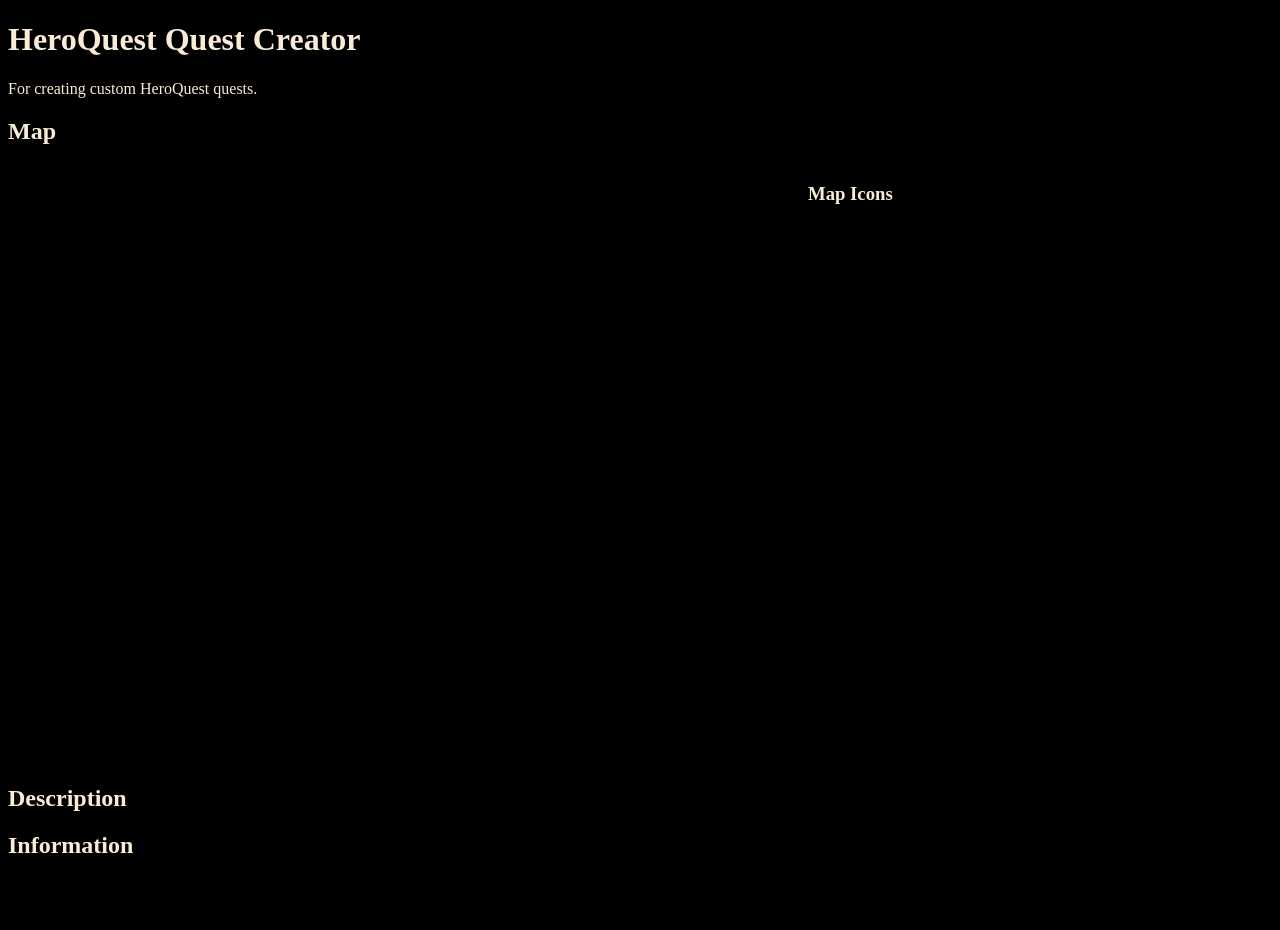
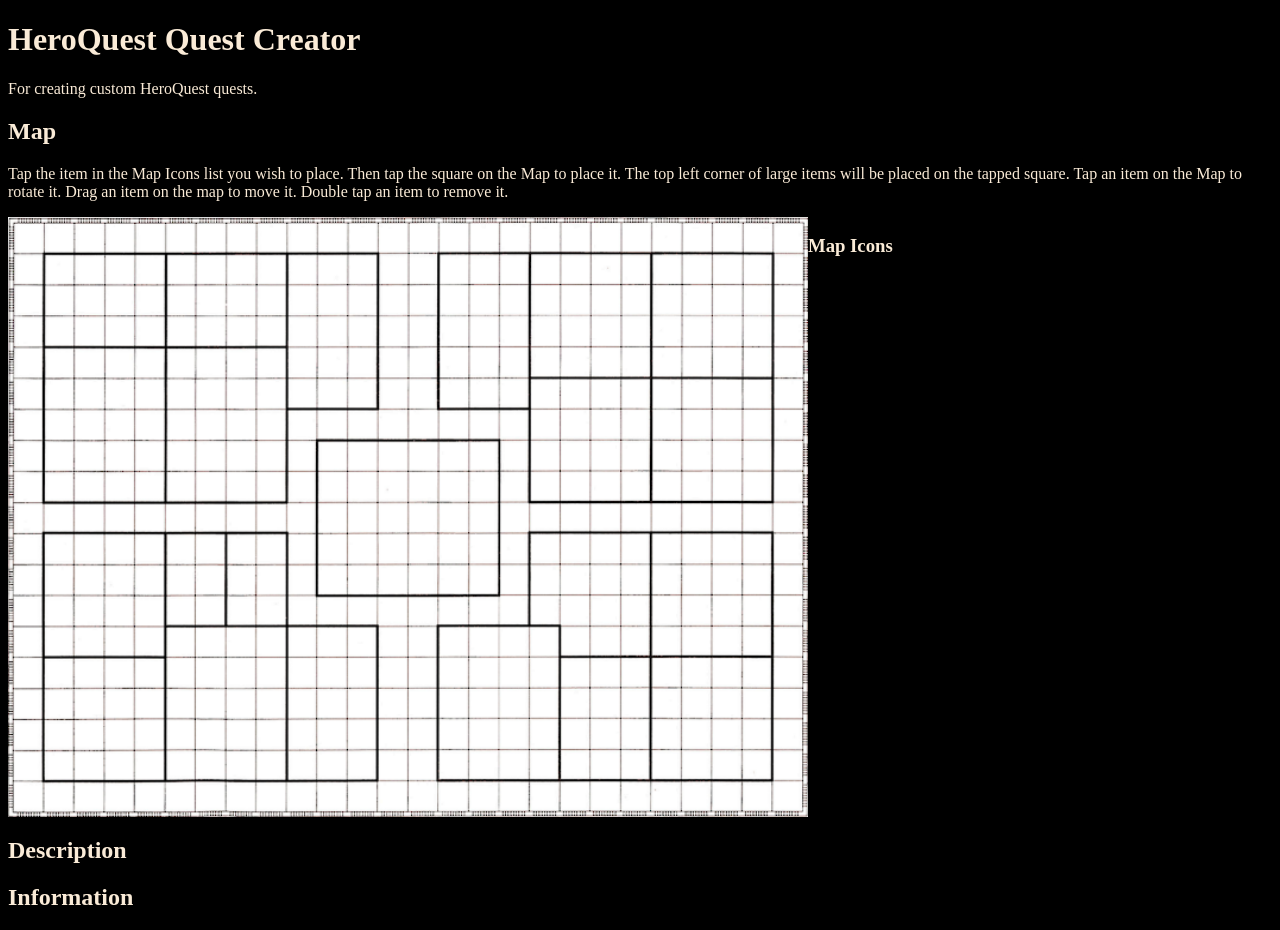
Before and after one commit to stevereuter/heroquest-quest-creator, a plain HTML site: page source/index.html in a window 1280 px wide. Before the commit the page ends 878 px from the top, so only its background shows below. Drawn offline with Linux system fonts and the light colour scheme.

Commit message:
Create basic structure

```diff
--- a/source/index.html
+++ b/source/index.html
@@ -17,8 +17,15 @@
     <main>
         <section>
             <h2>Map</h2>
+            <p>Tap the item in the Map Icons list you wish to place.
+                Then tap the square on the Map to place it.
+                The top left corner of large items will be placed on the tapped square.
+                Tap an item on the Map to rotate it.
+                Drag an item on the map to move it.
+                Double tap an item to remove it.
+            </p>
             <div class="flex">
-                <canvas width="800" height="600"></canvas>
+                <canvas id="board" width="800" height="600"></canvas>
                 <aside>
                     <h3>Map Icons</h3>
                     <ul>
--- /dev/null
+++ b/source/scripts/Draw.mjs
@@ -0,0 +1,11 @@
+/** @format */
+// board 26 x 19
+export default class Draw {
+    constructor(canvas) {
+        this.context = canvas.getContext('2d');
+    }
+
+    drawBoard(image) {
+        this.context.drawImage(image, 0, 0, 800, 600);
+    }
+}
--- a/source/scripts/index.js
+++ b/source/scripts/index.js
@@ -1 +1,9 @@
 /** @format */
+import Draw from './Draw.mjs';
+import { getImage } from './repository.mjs';
+
+const board = document.querySelector('#board');
+const draw = new Draw(board);
+
+const boardImage = await getImage('images/board.png');
+draw.drawBoard(boardImage);
--- /dev/null
+++ b/source/scripts/repository.mjs
@@ -0,0 +1,9 @@
+/** @format */
+
+export async function getImage(path) {
+    return new Promise((resolve) => {
+        const image = new Image();
+        image.src = path;
+        image.onload = () => resolve(image);
+    });
+}
```
Also changed, not shown: source/images/board.png (added).
